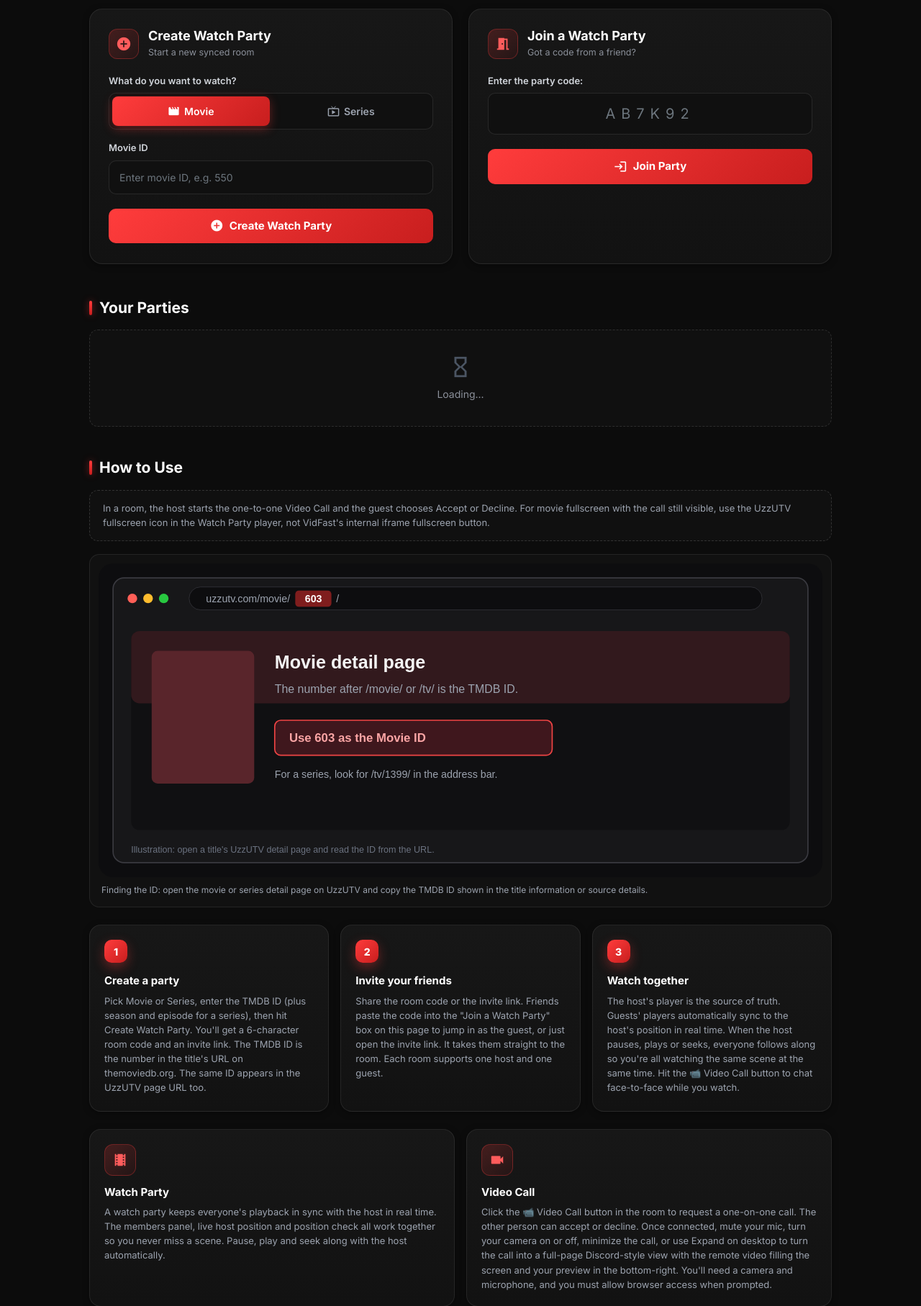
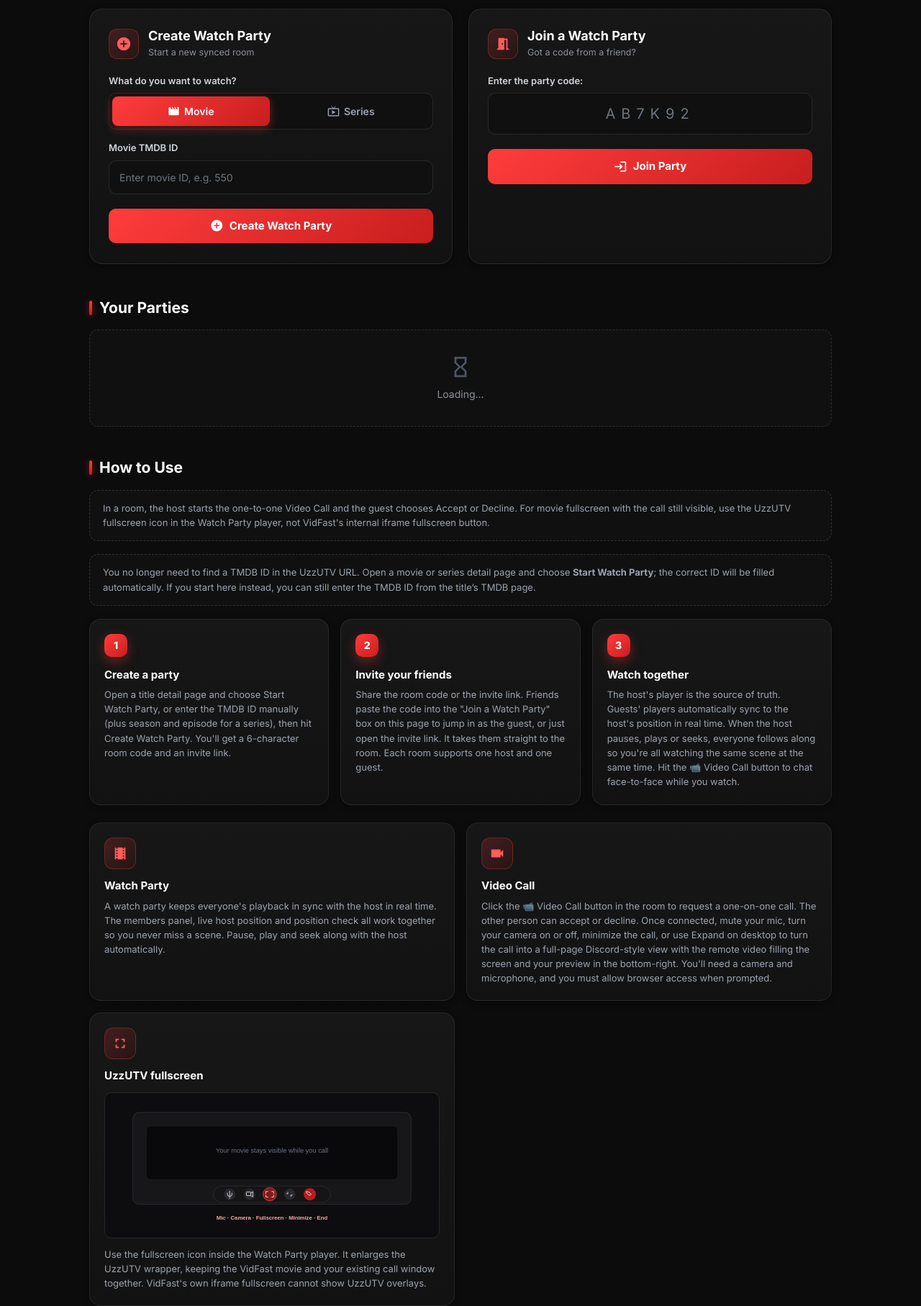
Before and after one commit to ujjwaluzu/uzzutv, a Django app: page /party/ in a window 1280 px wide. Shown: the part 297-2112 px from the top of the page at 72% size. Run offline with Django 4.2, Linux system fonts and the light colour scheme; some libraries are stand-ins or nearby versions; some web fonts are replaced.

Commit message:
party update

```diff
--- a/uzzutv/templates/uzzutv/detail.html
+++ b/uzzutv/templates/uzzutv/detail.html
@@ -892,6 +892,9 @@ class="watch-btn"><span class="material-icons">play_arrow</span> Watch Now</a>
 class="watch-btn"><span class="material-icons">play_arrow</span> Watch Now</a>
 {% endif %}
 
+<a href="{% url 'party' %}?type={{ type }}&title={{ title_slug|urlencode }}"
+class="info-btn"><span class="material-icons">groups</span> Start Watch Party</a>
+
 <button class="info-btn watchlist-btn"
 data-id="{{data.id}}"
 data-type="{{type}}"
--- a/uzzutv/templates/uzzutv/faq.html
+++ b/uzzutv/templates/uzzutv/faq.html
@@ -188,7 +188,7 @@ body:has(.faq-page){background:#0b0c0f!important}
       <details class="faq-item"><summary>What can I learn from a title detail page?</summary><div class="faq-answer"><p>A detail page brings together the title description, release or air information, genres, poster or backdrop, cast, ratings and reviews, recommendations, watchlist control and watch action. The detail page is the best place to confirm that you have selected the correct movie, series or anime before starting playback.</p></div></details>
       <details class="faq-item"><summary>What does “More Like This” or Related Anime show?</summary><div class="faq-answer"><p>These are catalogue recommendations returned by the metadata service. They are suggestions for discovery, not a guarantee that a recommended title has a working external player or is available in your region.</p></div></details>
       <details class="faq-item"><summary>Why do posters, logos, cast photos or descriptions sometimes change?</summary><div class="faq-answer"><p>Artwork and descriptive information are supplied by external catalogue services and can be corrected, replaced or localized. UzzUTV also uses lazy-loaded images in some rows, so images may appear progressively as you scroll.</p></div></details>
-      <details class="faq-item"><summary>How do I find the ID needed for a Watch Party?</summary><div class="faq-answer"><p>Open the UzzUTV detail page for the movie or series and use the TMDB ID shown in the title information or source details. Our public URLs use readable titles, but Watch Party still uses the TMDB ID; series rooms also require the season and episode number.</p></div></details>
+      <details class="faq-item"><summary>How do I start a Watch Party from a title?</summary><div class="faq-answer"><p>Open the movie or series detail page and choose <strong>Start Watch Party</strong>. UzzUTV passes the readable title slug to the Party page and fills the internal TMDB ID automatically, so you do not need to find an ID in the URL. When creating a series room, select the season and episode as well.</p><p>If you open the Party dashboard directly, you can still enter the TMDB ID from the title’s TMDB page.</p></div></details>
     </div>
   </section>
 
--- a/uzzutv/templates/uzzutv/party.html
+++ b/uzzutv/templates/uzzutv/party.html
@@ -974,7 +974,7 @@
                 <div id="create-movie-fields">
 
                     <label class="party-label" for="create-movie-id">
-                        Movie ID
+                        Movie TMDB ID
                     </label>
 
                     <input
@@ -993,7 +993,7 @@
                 <div id="create-tv-fields" class="party-tv-fields">
 
                     <label class="party-label" for="create-series-id">
-                        Series ID
+                        Series TMDB ID
                     </label>
 
                     <input
@@ -1117,10 +1117,9 @@
                 In a room, the host starts the one-to-one Video Call and the guest chooses Accept or Decline. For movie fullscreen with the call still visible, use the UzzUTV fullscreen icon in the Watch Party player, not VidFast's internal iframe fullscreen button.
             </div>
 
-            <figure class="party-id-guide">
-                <img src="{% static 'uzzutv/images/party-tmdb-id-guide.svg' %}" alt="Example UzzUTV detail page URL with the TMDB movie ID highlighted">
-                <figcaption>Finding the ID: open the movie or series detail page on UzzUTV and copy the TMDB ID shown in the title information or source details.</figcaption>
-            </figure>
+            <div class="party-note" style="margin-top:0;margin-bottom:18px;">
+                You no longer need to find a TMDB ID in the UzzUTV URL. Open a movie or series detail page and choose <b>Start Watch Party</b>; the correct ID will be filled automatically. If you start here instead, you can still enter the TMDB ID from the title’s TMDB page.
+            </div>
 
             <div class="party-steps">
 
@@ -1131,7 +1130,7 @@
                     <div class="party-step-title">Create a party</div>
 
                     <div class="party-step-text">
-                        Pick Movie or Series, enter the TMDB ID (plus season and episode for a series), then hit Create Watch Party. You'll get a 6-character room code and an invite link. The TMDB ID is the number in the title's URL on themoviedb.org. The same ID appears in the UzzUTV page URL too.
+                        Open a title detail page and choose Start Watch Party, or enter the TMDB ID manually (plus season and episode for a series), then hit Create Watch Party. You'll get a 6-character room code and an invite link.
                     </div>
 
                 </div>
@@ -1218,6 +1217,8 @@
 </div>
 
 
+{{ party_initial|json_script:"party-initial-data" }}
+
 <script>
 
 /* =========================================================
@@ -1312,7 +1313,11 @@ function clearPartyError(boxId) {
    SEGMENTED CONTROL
 ========================================================= */
 
-let partyMode = "movie";
+const initialParty = JSON.parse(
+    document.getElementById("party-initial-data").textContent || "{}"
+);
+
+let partyMode = initialParty.type === "tv" ? "tv" : "movie";
 
 const segButtons = document.querySelectorAll(".party-seg-btn");
 
@@ -1340,6 +1345,43 @@ segButtons.forEach((button) => {
 
 });
 
+function syncPartyModeUI() {
+
+    segButtons.forEach((button) => {
+        button.classList.toggle("active", button.dataset.mode === partyMode);
+    });
+
+    document.getElementById("create-movie-fields").style.display =
+        partyMode === "movie" ? "block" : "none";
+
+    document.getElementById("create-tv-fields").classList.toggle(
+        "show",
+        partyMode === "tv"
+    );
+
+}
+
+
+function redirectToPartyLogin() {
+
+    const returnUrl = window.location.pathname + window.location.search;
+
+    window.location.href = "/auth/?next=" + encodeURIComponent(returnUrl);
+
+}
+
+syncPartyModeUI();
+
+if (isPositiveInteger(initialParty.media_id)) {
+
+    const target = partyMode === "tv"
+        ? document.getElementById("create-series-id")
+        : document.getElementById("create-movie-id");
+
+    if (target) target.value = initialParty.media_id;
+
+}
+
 
 /* =========================================================
    CREATE PARTY
@@ -1353,7 +1395,7 @@ createBtn.addEventListener("click", async () => {
 
     if (!user) {
 
-        window.location.href = "/auth/?next=/home/";
+        redirectToPartyLogin();
 
         return;
 
@@ -1863,7 +1905,7 @@ document.addEventListener("DOMContentLoaded", async () => {
 
     if (!user) {
 
-        window.location.href = "/auth/?next=/home/";
+        redirectToPartyLogin();
 
         return;
     }
--- a/uzzutv/views.py
+++ b/uzzutv/views.py
@@ -1445,7 +1445,21 @@ def watchlist(request):
 def party(request):
     """Watch Party dashboard (create / join / manage own parties)."""
 
-    return render(request, "uzzutv/party.html")
+    initial_party = {}
+    media_type = (request.GET.get("type") or "").strip().lower()
+    title_slug = (request.GET.get("title") or "").strip()
+    if media_type in ("movie", "tv") and title_slug:
+        media_id = _resolve_tmdb_id_from_slug(media_type, title_slug)
+        if media_id:
+            initial_party = {
+                "type": media_type,
+                "media_id": media_id,
+                "title_slug": title_slug,
+            }
+
+    return render(request, "uzzutv/party.html", {
+        "party_initial": initial_party,
+    })
 
 
 def party_room(request, room_code):
```
Also changed, not shown: README.md.
